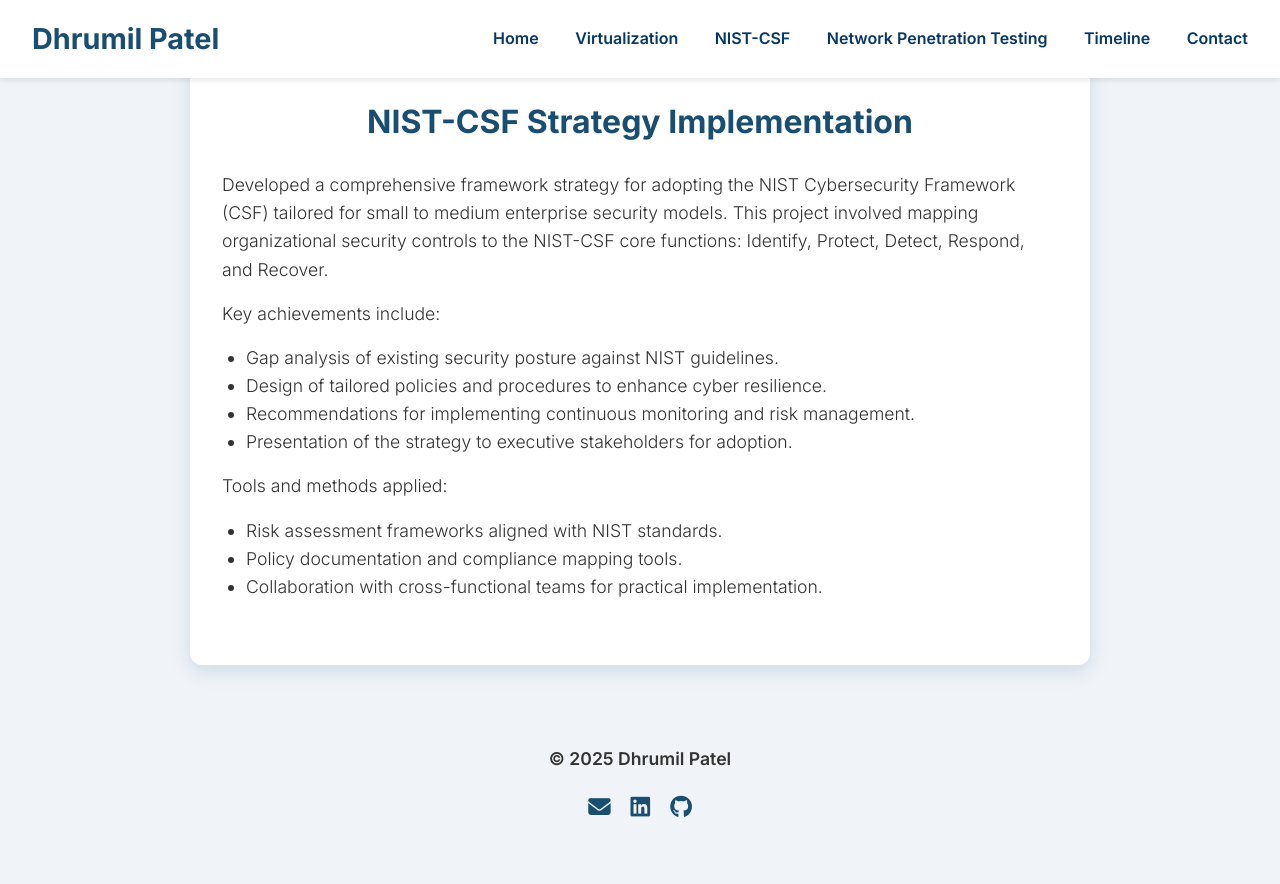
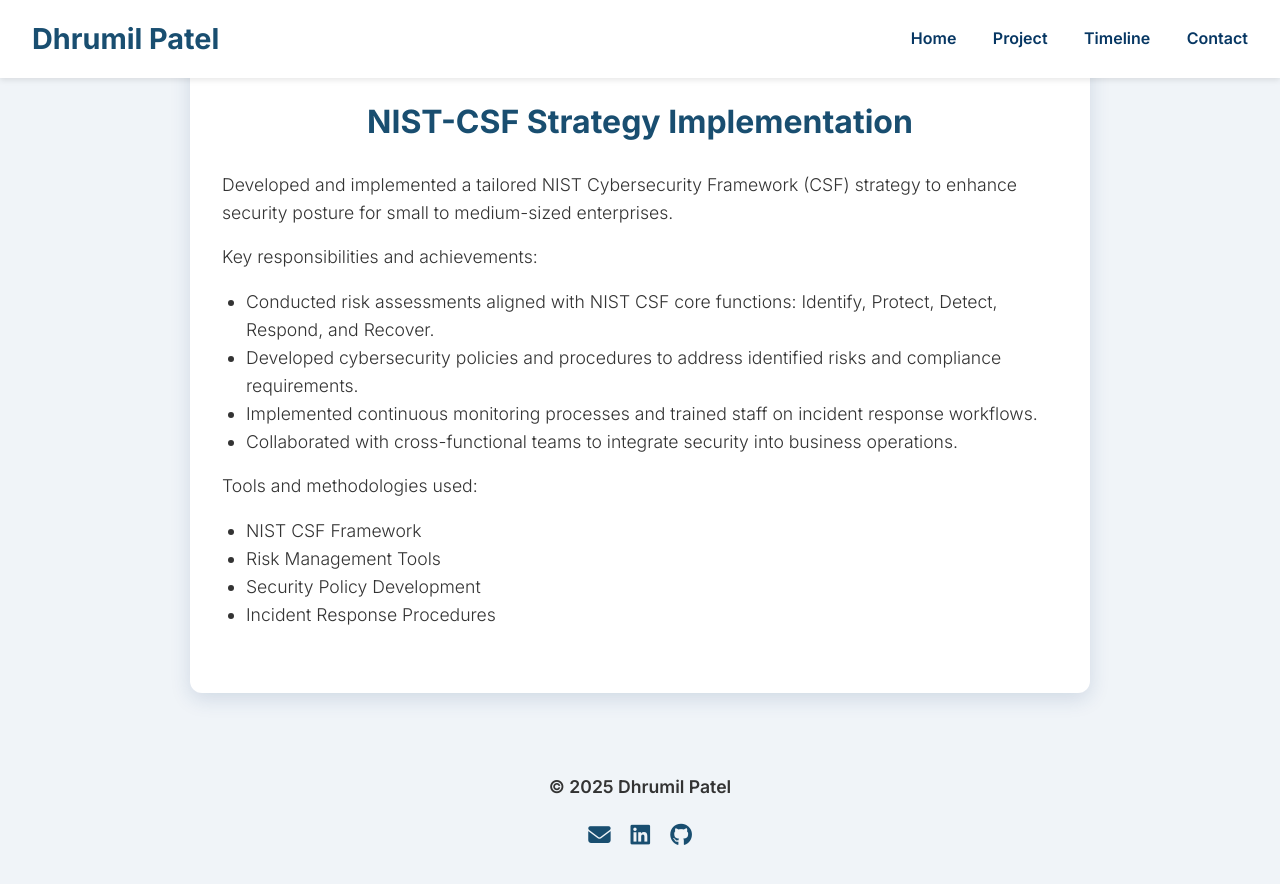
Before and after one commit to Dhrumil2060/Dhrumil, a plain HTML site: page nist-csf.html in a window 1280 px wide. Before the commit the page ends 857 px from the top, so only its background shows below. Drawn offline with Linux system fonts and the light colour scheme.

Commit message:
Update nist-csf.html

```diff
--- a/nist-csf.html
+++ b/nist-csf.html
@@ -118,9 +118,7 @@
     <h1>Dhrumil Patel</h1>
     <nav>
       <a href="index.html">Home</a>
-      <a href="virtualization.html">Virtualization</a>
-      <a href="nist-csf.html">NIST-CSF</a>
-      <a href="network-penetration-testing.html">Network Penetration Testing</a>
+      <a href="virtualization.html">Project</a>
       <a href="index.html#timeline">Timeline</a>
       <a href="index.html#contact">Contact</a>
     </nav>
@@ -129,25 +127,21 @@
   <section>
     <h2>NIST-CSF Strategy Implementation</h2>
     <p>
-      Developed a comprehensive framework strategy for adopting the NIST Cybersecurity Framework (CSF) tailored for small to medium enterprise security models.
-      This project involved mapping organizational security controls to the NIST-CSF core functions: Identify, Protect, Detect, Respond, and Recover.
+      Developed and implemented a tailored NIST Cybersecurity Framework (CSF) strategy to enhance security posture for small to medium-sized enterprises.
     </p>
-    <p>
-      Key achievements include:
-    </p>
+    <p>Key responsibilities and achievements:</p>
     <ul>
-      <li>Gap analysis of existing security posture against NIST guidelines.</li>
-      <li>Design of tailored policies and procedures to enhance cyber resilience.</li>
-      <li>Recommendations for implementing continuous monitoring and risk management.</li>
-      <li>Presentation of the strategy to executive stakeholders for adoption.</li>
+      <li>Conducted risk assessments aligned with NIST CSF core functions: Identify, Protect, Detect, Respond, and Recover.</li>
+      <li>Developed cybersecurity policies and procedures to address identified risks and compliance requirements.</li>
+      <li>Implemented continuous monitoring processes and trained staff on incident response workflows.</li>
+      <li>Collaborated with cross-functional teams to integrate security into business operations.</li>
     </ul>
-    <p>
-      Tools and methods applied:
-    </p>
+    <p>Tools and methodologies used:</p>
     <ul>
-      <li>Risk assessment frameworks aligned with NIST standards.</li>
-      <li>Policy documentation and compliance mapping tools.</li>
-      <li>Collaboration with cross-functional teams for practical implementation.</li>
+      <li>NIST CSF Framework</li>
+      <li>Risk Management Tools</li>
+      <li>Security Policy Development</li>
+      <li>Incident Response Procedures</li>
     </ul>
   </section>
 
```
